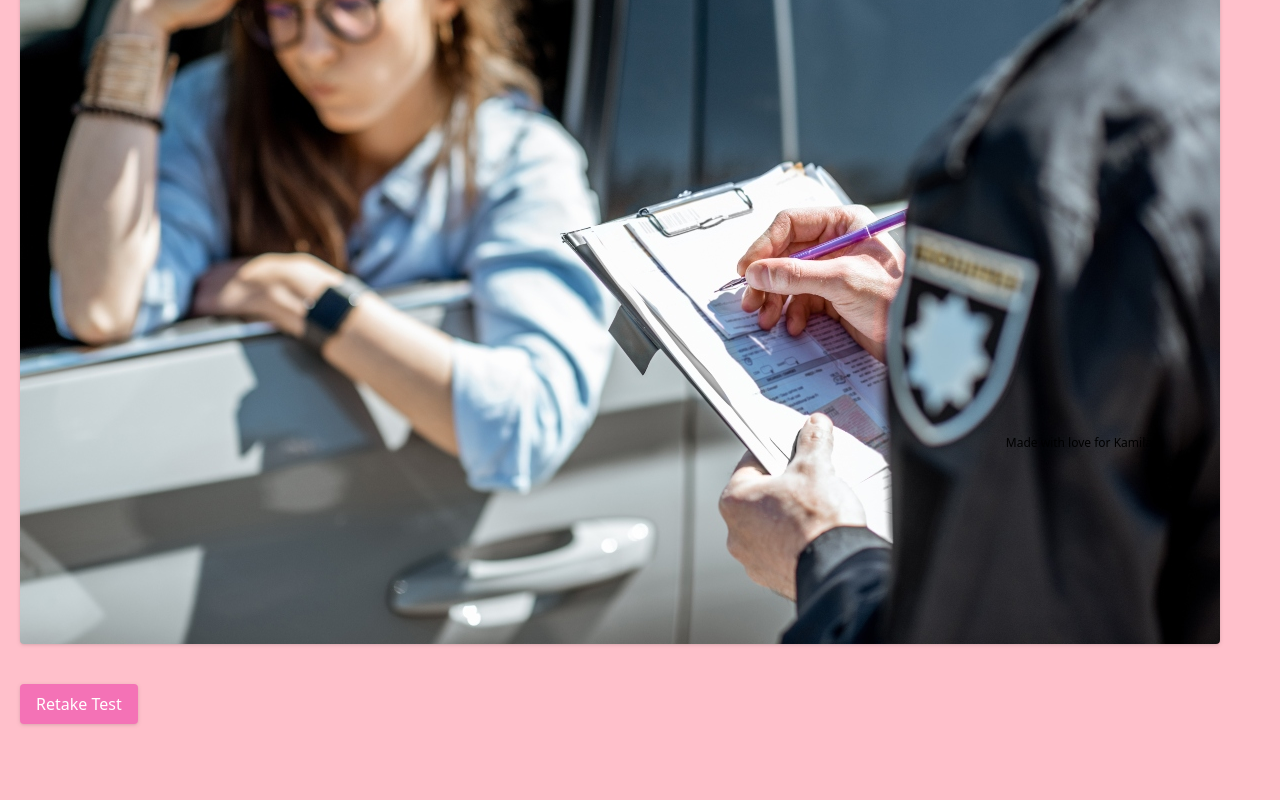
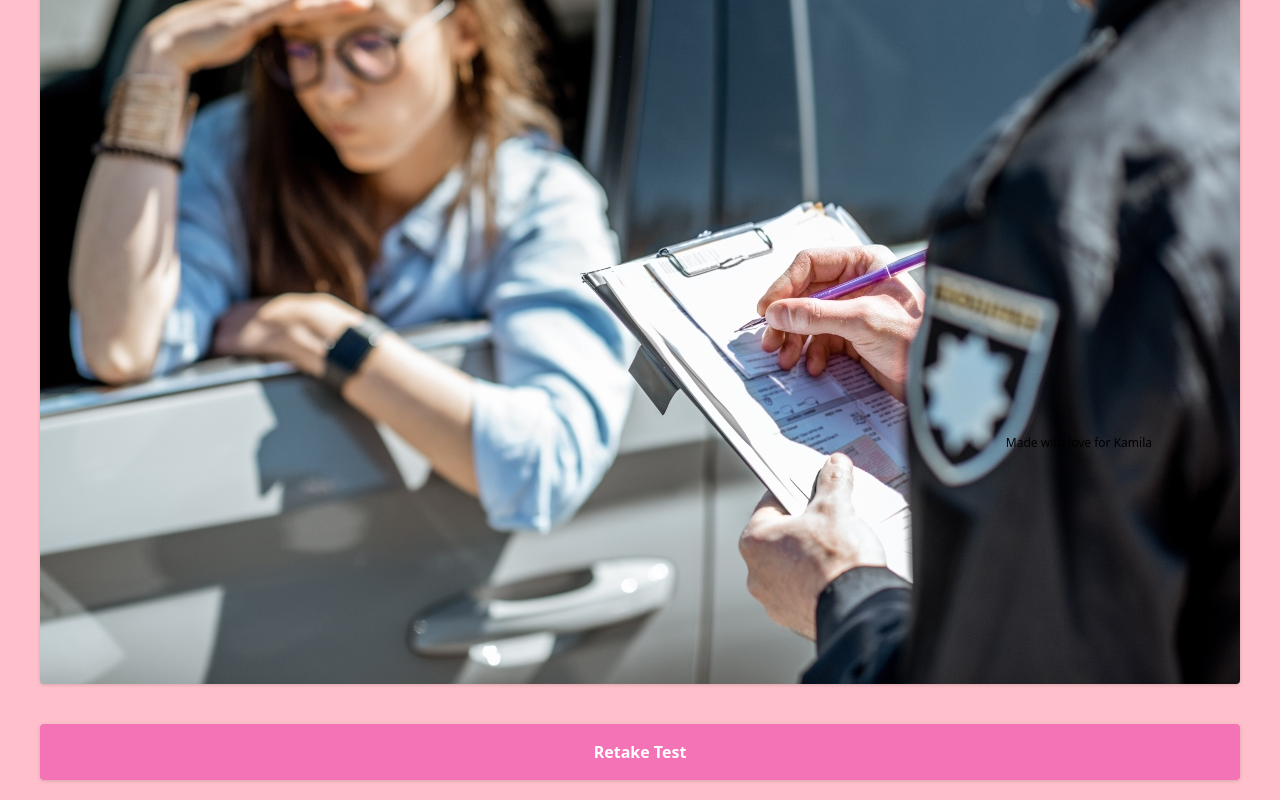
Before and after one commit to Robbyro10/uquiz, a Next.js app: page /quiz/results in a window 1280 px wide. Shown: the part 325-1125 px from the top of the page. Before the commit the page ends 1069 px from the top, so only its background shows below. Built offline with nearby package versions, Linux system fonts and the light colour scheme.

Commit message:
better styling

```diff
--- a/pages/index.tsx
+++ b/pages/index.tsx
@@ -19,11 +19,11 @@ export default function Home() {
       return;
     }
     Swal.fire({
-      title: 'Oopsies!',
-      text: 'Please enter your name',
-      icon: 'error',
-      confirmButtonColor: 'rgb(244 114 182)'
-    })
+      title: "Oopsies!",
+      text: "Please enter your name",
+      icon: "error",
+      confirmButtonColor: "rgb(244 114 182)",
+    });
   };
 
   return (
@@ -32,13 +32,17 @@ export default function Home() {
       pageDescription="With this test
     you will determine your next crime"
     >
+      <div className="flex justify-center">
+        <div className="flex flex-col w-2/3">
           <Title body="Which will be your next crime?" />
           <h2 className="text-center mb-4 text-sm">
-        Hey folk&apos;s Mr. Hedderich over here. I made this incredibly aesthetic
-        quiz with love and passion. With this
-        test you will determine your next crime <b>(100% CERTIFIED)</b>.{" "}
+            Hey folk&apos;s Mr. Hedderich over here. I made this incredibly
+            aesthetic quiz with love and passion. With this test you will
+            determine your next crime <b>(100% CERTIFIED)</b>.{" "}
             <i>Results will not be saved or registered in any way.</i>
           </h2>
+        </div>
+      </div>
 
       <div className="text-center">
         <h2 className="font-semibold text-lg">Enter your name</h2>
@@ -53,7 +57,7 @@ export default function Home() {
         <button
           type="submit"
           onClick={handleSubmit}
-            className="bg-pink-400 hover:bg-pink-300 text-white py-1 px-8 rounded text-lg transition ease-linear drop-shadow animate__animated animate__fadeIn"
+          className="bg-pink-400 hover:bg-pink-300 font-bold text-white py-1 px-8 rounded text-lg transition ease-linear drop-shadow animate__animated animate__fadeIn"
         >
           Start
         </button>
--- a/pages/quiz/results.tsx
+++ b/pages/quiz/results.tsx
@@ -8,8 +8,8 @@ import { useContext } from "react";
 
 const ResultsPage = () => {
   const router = useRouter();
-  const {score, name} = useContext(QuizContext)
-  const result = calculateResult(score)
+  const { score, name } = useContext(QuizContext);
+  const result = calculateResult(score);
 
   return (
     <QuizLayout
@@ -17,19 +17,29 @@ const ResultsPage = () => {
       pageDescription="The results of your test arrived"
     >
       <div className="text-center">
-      <h2>Congratulations <b>{name}</b>!! you will commit:</h2>
-      <Title body={result.title} />
-      <p>{result.desc}</p>
-
+        <h2>
+          Congratulations <b>{name}</b>!! you will commit:
+        </h2>
+        <Title body={result.title} />
+        <p>{result.desc}</p>
       </div>
-      <Image src={result.img} alt={result.title} className="my-10 rounded drop-shadow"/>
-
+      <div className="flex justify-center">
+      <div className="flex flex-col mt-10">
+        <Image
+          src={result.img}
+          alt={result.title}
+          className="my-10 rounded drop-shadow"
+        />
       <button
-        className=" bg-pink-400 hover:bg-pink-300 rounded py-2 px-4 text-white transition ease-linear drop-shadow "
+        className="bg-pink-400 hover:bg-pink-300 rounded py-4 px-4 font-bold text-white transition ease-linear drop-shadow "
         onClick={() => router.push("/")}
       >
         Retake Test
       </button>
+      </div>
+
+      </div>
+
     </QuizLayout>
   );
 };
```
Lines whose indentation alone changed are shown as unchanged.
